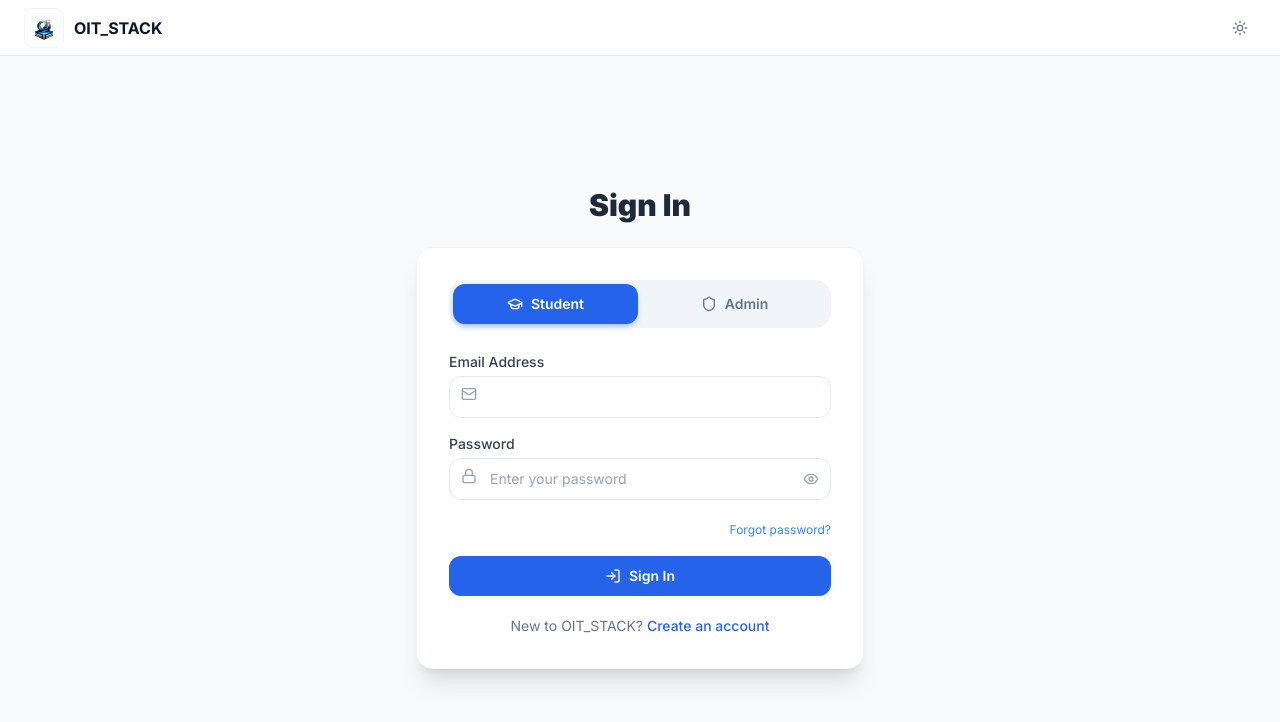
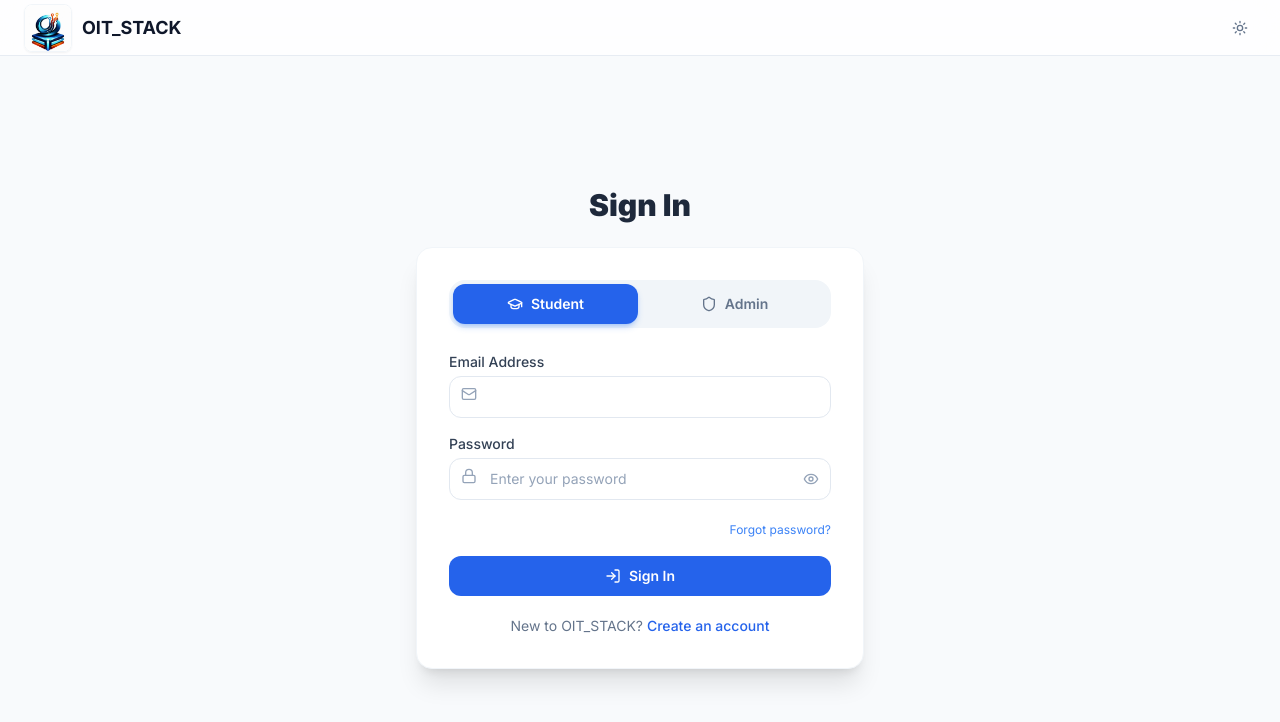
Before and after one commit to PRATAPSANAP1/CorporateTraining, a React (Vite) app in the folder client/: page /login in a window 1280 px wide. Shown: the top 722 px of the page. Built offline with nearby package versions, Linux system fonts and the light colour scheme; no server answers.

Commit message:
Change logo image to object-cover in Login

```diff
--- a/client/src/pages/auth/Login.jsx
+++ b/client/src/pages/auth/Login.jsx
@@ -90,8 +90,8 @@ const Login = () => {
       {/* Navbar */}
       <nav className="h-14 shrink-0 bg-white/80 dark:bg-slate-900/80 backdrop-blur-xl border-b border-slate-200/80 dark:border-slate-800/60 flex items-center justify-between px-6">
         <div className="flex items-center gap-2.5">
-          <img src="/logo.jpg" alt="OIT_STACK" className="w-10 h-10 object-contain rounded-lg border border-slate-100 dark:border-slate-700" />
-          <span className="font-bold text-slate-900 dark:text-white text-base">OIT_STACK</span>
+          <img src="/logo.jpg" alt="OIT_STACK" className="w-12 h-12 object-cover rounded-lg border border-slate-100 dark:border-slate-700 shadow-sm" />
+          <span className="font-bold text-slate-900 dark:text-white text-lg">OIT_STACK</span>
         </div>
         <button
           onClick={() => {
```
